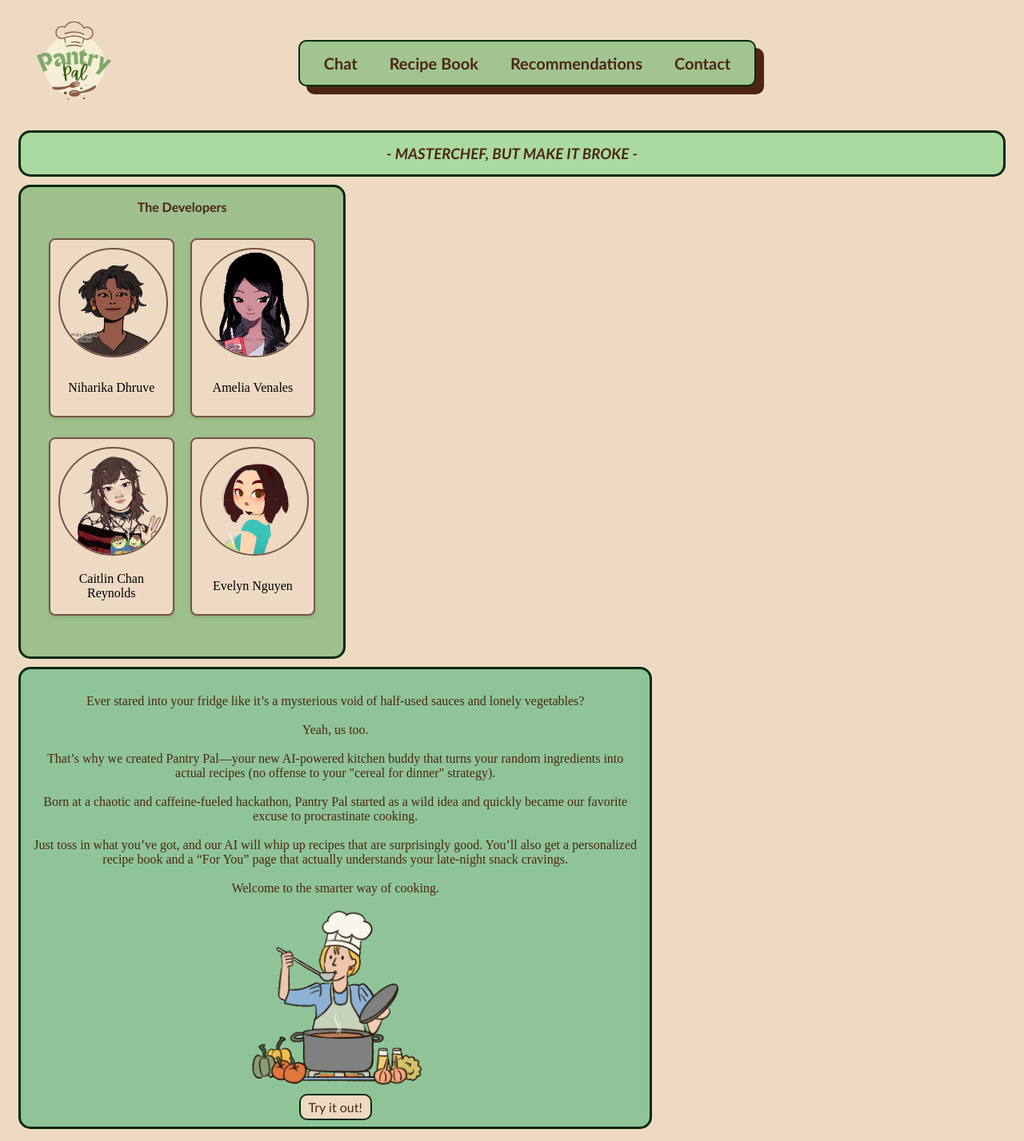
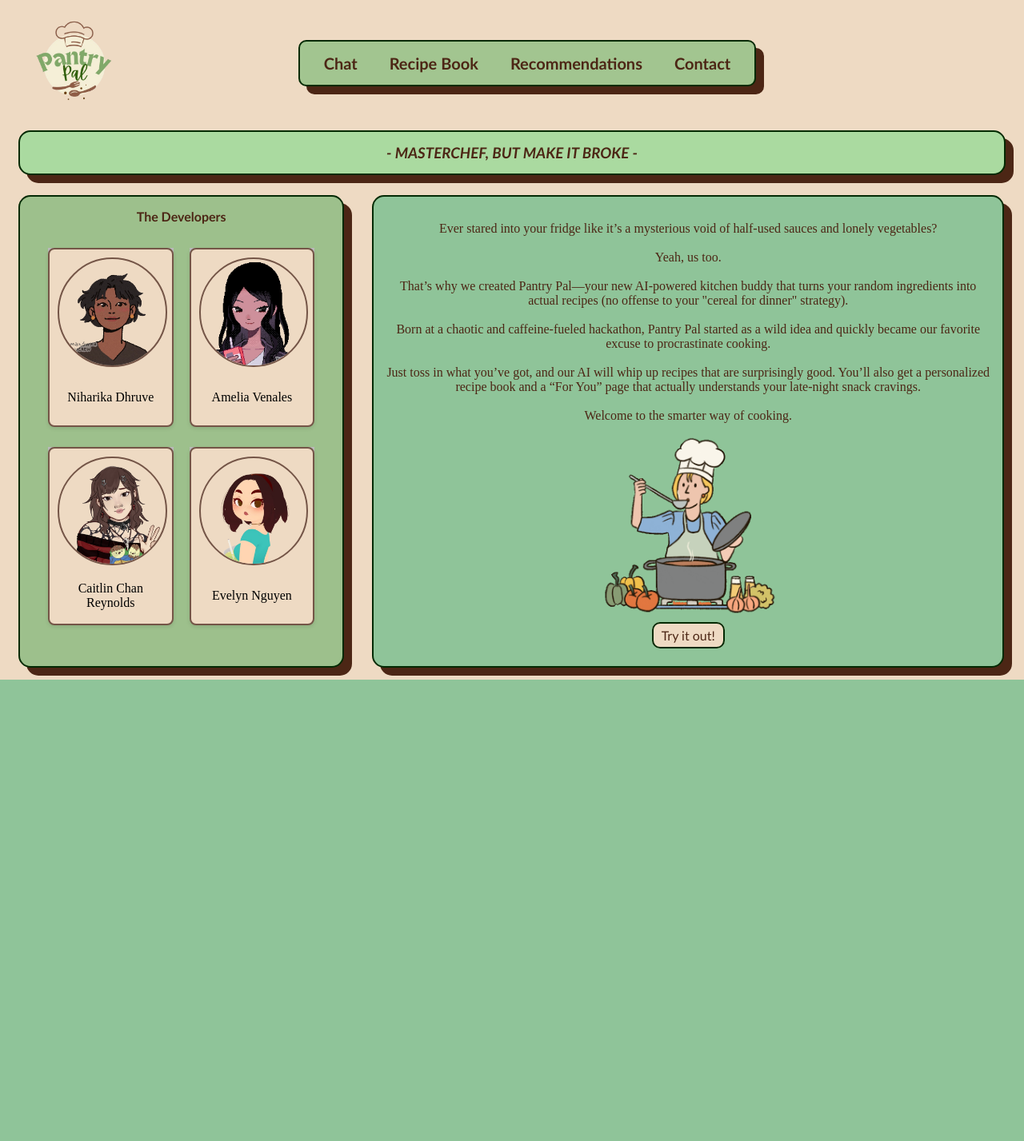
Before and after one commit to 404-CaitlinCR/pantryPals, a Flask app: page / in a window 1280 px wide. Shown: the whole page at 80% size. After the commit the page ends 850 px from the top, so only its background shows below. Run offline with Flask 3, Linux system fonts and the light colour scheme; grey boxes are pictures that could not be loaded.

Commit message:
Adding to about page

```diff
--- a/static/pantryPals.css
+++ b/static/pantryPals.css
@@ -191,6 +191,7 @@ figcaption {
     margin: 10px;
     margin-top: 10px;
     font-family: 'Trebuchet MS', sans-serif;
+
 }
 
 .item {
@@ -200,7 +201,8 @@ figcaption {
     border: solid rgb(3, 42, 3);
     text-align: center;
     background-color: #a2c590;
-
+    border: 2px solid rgb(3, 42, 3);
+    box-shadow: 10px 10px;
 
 }
 
@@ -214,6 +216,7 @@ figcaption {
     background-color: #9dc08c;
     width: 30%;
     height: 75%;
+    margin-top: 20px;
 
 }
 
@@ -221,6 +224,8 @@ figcaption {
     background-color: #8fc499;
     height: auto; /* Allow height to adjust */
     width: 60.8%; /* Fix the width */
+    margin-top: 20px;
+
 }
 /* Updated .devs container styling */
 .devs {
@@ -234,6 +239,7 @@ figcaption {
     justify-items: center; /* Centers the flip cards horizontally */
     align-items: center; /* Centers the flip cards vertically */
     padding-bottom: 40px;
+
 }
 
 /* Flip card styling */
```
